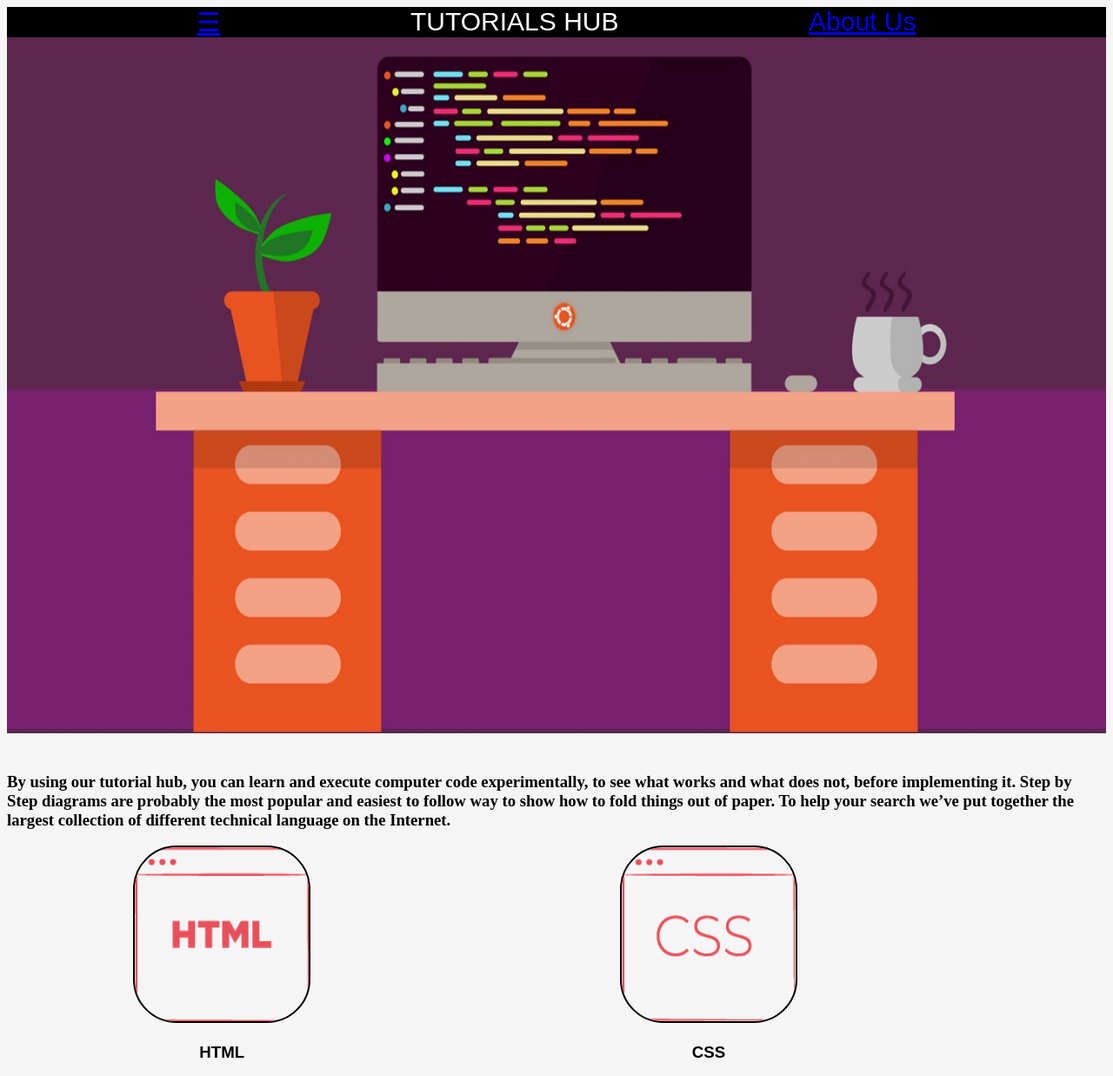
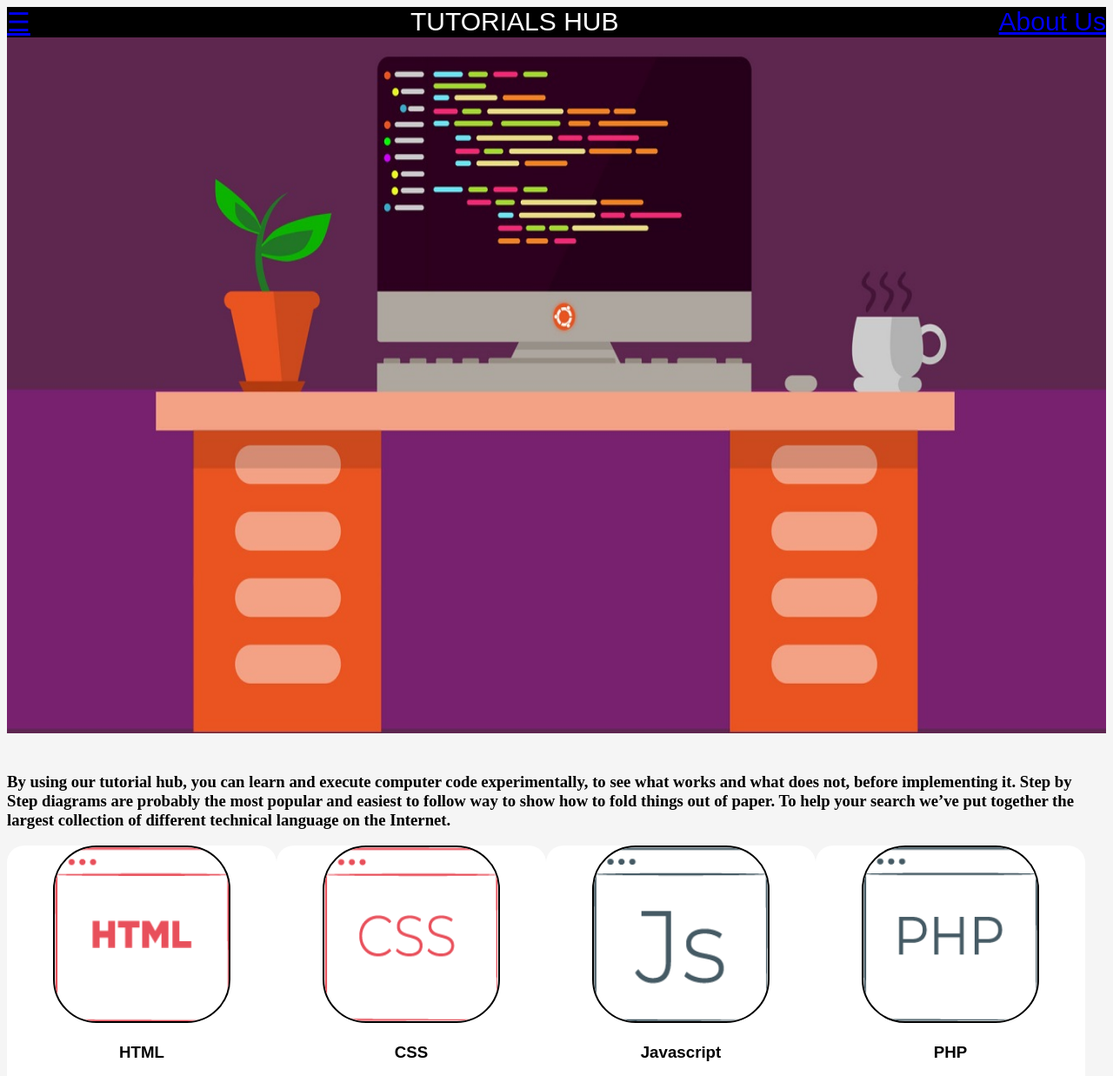
Before and after one commit to AshutoshSinghTakur/Project-50-2, a plain HTML site: page index.html in a window 1280 px wide. Shown: the top 1237 px of the page at 87% size. Drawn offline with Linux system fonts and the light colour scheme.

Commit message:
complete

```diff
--- a/styles.css
+++ b/styles.css
@@ -4,7 +4,7 @@
   background-color: black;
   font-size: 30px;
   display: flex;
-  justify-content: space-evenly;
+  justify-content: space-between;
   /*text-align: center;*/
   font-family: sans-serif;
   font-weight: 400;
@@ -26,10 +26,9 @@ body {
   border: 2px solid black;
   border-radius: 50px;
 }
-.origami {
+.languages {
   border-radius: 20px;
   background-color: white;
-  margin: 20px;
 
   width: 310px;
   font-family: fantasy;
```
